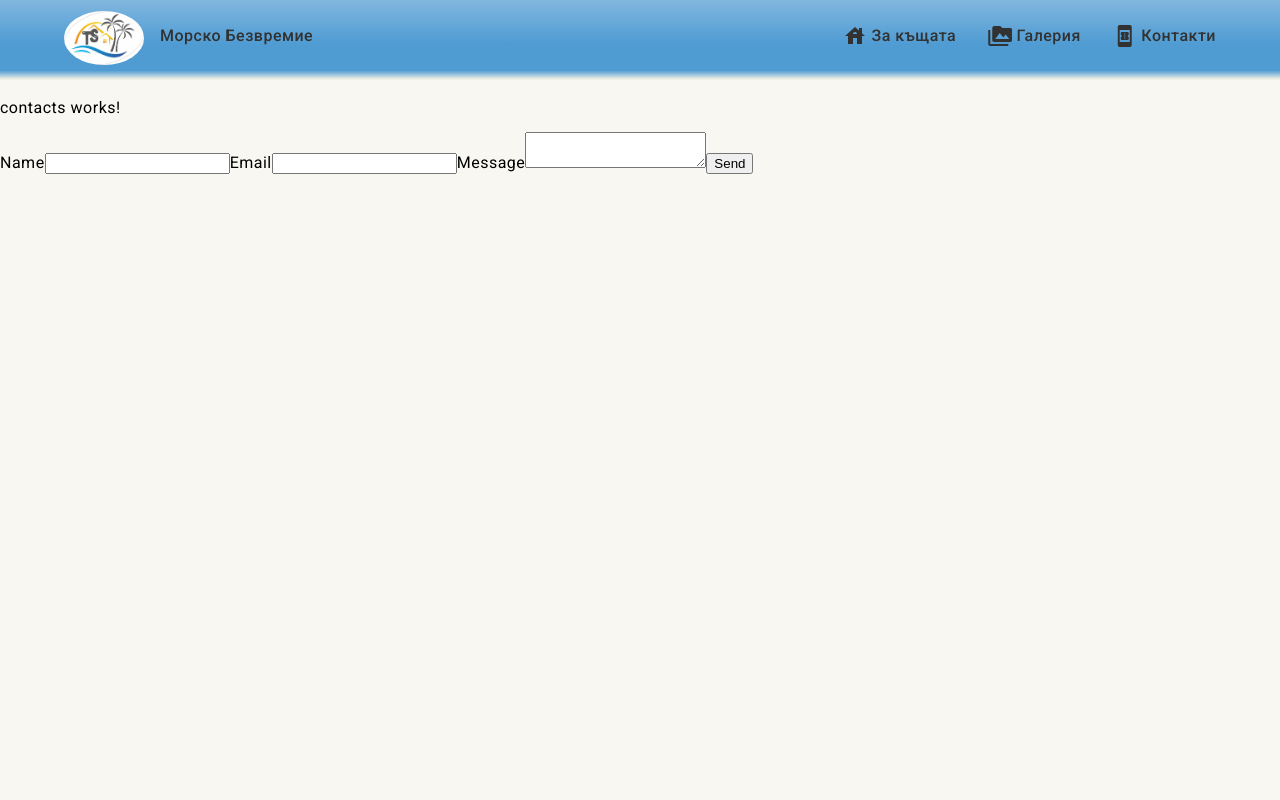
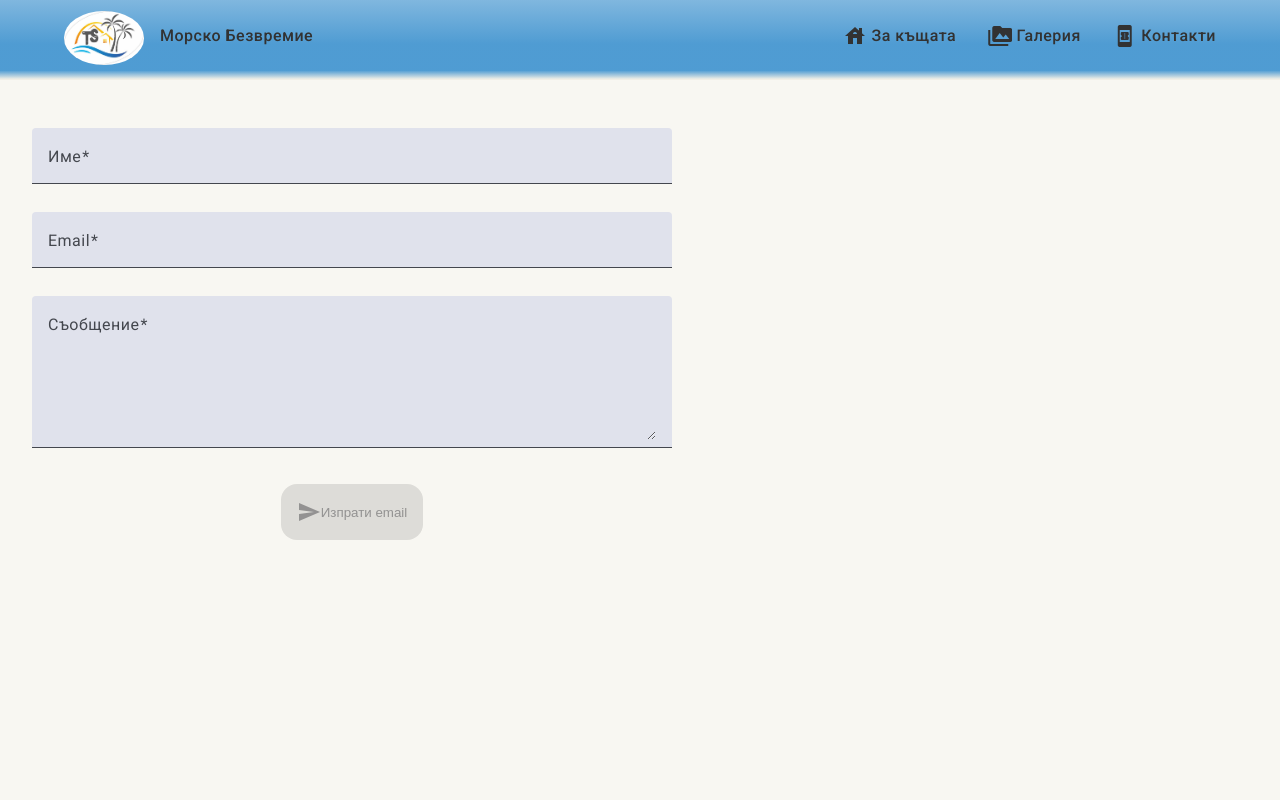
Before and after one commit to LLYS-Phys/timeless-sea-website, an Angular app: page /contacts in a window 1280 px wide. Shown: the top 800 px of the page. Built offline with nearby package versions, Linux system fonts and the light colour scheme.

Commit message:
style contact form and connect validators

```diff
--- a/src/app/contacts/contacts.component.html
+++ b/src/app/contacts/contacts.component.html
@@ -1,10 +1,32 @@
-<p>contacts works!</p>
-<form class="contact-form" (submit)="sendEmail($event)">
-    <label>Name</label>
-    <input type="text" name="user_name">
-    <label>Email</label>
-    <input type="email" name="user_email">
-    <label>Message</label>
-    <textarea name="message"></textarea>
-    <input type="submit" value="Send">
+<form class="contact-form" (submit)="sendEmail($event)" [formGroup]="emailForm">
+    <mat-form-field>
+        <mat-label>Име</mat-label>
+        <input matInput type="text" formControlName="name">
+        @if (this.emailForm.controls.name.invalid && this.emailForm.controls.name.touched) {
+            <mat-error>Моля въведете вашето име!</mat-error>
+        }
+    </mat-form-field>
+    <mat-form-field>
+        <mat-label>Email</mat-label>
+        <input matInput type="text" formControlName="email">
+        @if (this.emailForm.controls.email.invalid && this.emailForm.controls.email.touched) {
+            <mat-error>Моля въведете валиден email адрес!</mat-error>
+        }
+    </mat-form-field>
+    <mat-form-field>
+        <mat-label>Съобщение</mat-label>
+        <textarea matInput formControlName="message" rows="5"></textarea>
+        @if (this.emailForm.controls.message.invalid && this.emailForm.controls.message.touched) {
+            <mat-error>Моля въведете вашето съобщение!</mat-error>
+        }
+    </mat-form-field>
+    <div class="button-container">
+        <button type="submit" [disabled]="buttonStatus || this.email_sent" mat-fab aria-label="Submit Email Form">
+            <mat-icon>send</mat-icon>
+            Изпрати email
+        </button>
+    </div>
+    @if (this.email_sent) {
+        <p class="email-sent">Email sent successfully!</p>
+    }
 </form>
--- a/src/app/contacts/contacts.component.scss
+++ b/src/app/contacts/contacts.component.scss
@@ -0,0 +1,24 @@
+:host{
+    .contact-form{
+        width: 50%;
+        padding: 2rem;
+        display: flex;
+        flex-direction: column;
+        gap: 0.5rem;
+        .button-container {
+            width: 100%;
+            display: flex;
+            justify-content: center;
+            button {
+                margin-top: 0.5rem;
+                width: auto;
+                padding: 0.5rem 1rem;
+            }
+        }
+        .email-sent {
+            color: green;
+            text-align: center;
+            margin-top: 0.5rem;
+        }
+    }
+}
--- a/src/app/contacts/contacts.component.ts
+++ b/src/app/contacts/contacts.component.ts
@@ -2,11 +2,16 @@ import { HttpClient } from '@angular/common/http';
 import { Component, DestroyRef } from '@angular/core';
 import emailjs, { EmailJSResponseStatus } from '@emailjs/browser';
 import { EmailJsType } from './contacts.model';
+import { MatIconModule } from '@angular/material/icon';
+import { MatButtonModule } from '@angular/material/button';
+import { MatInputModule } from '@angular/material/input';
+import { MatFormFieldModule } from '@angular/material/form-field';
+import { FormGroup, FormControl, ReactiveFormsModule, Validators } from '@angular/forms';
 
 @Component({
   selector: 'app-contacts',
   standalone: true,
-  imports: [],
+  imports: [MatIconModule, MatButtonModule, MatInputModule, MatFormFieldModule, ReactiveFormsModule],
   templateUrl: './contacts.component.html',
   styleUrl: './contacts.component.scss'
 })
@@ -14,6 +19,18 @@ export class ContactsComponent {
   constructor(private http: HttpClient, private destroyRef: DestroyRef){}
 
   credentials: EmailJsType = {public_key: '', template_id: '', service_id: ''}
+
+  email_sent: boolean = false
+
+  emailForm = new FormGroup({
+    name: new FormControl({value: '', disabled: this.email_sent}, [Validators.required]),
+    email: new FormControl({value: '', disabled: this.email_sent}, [Validators.required, Validators.email]),
+    message: new FormControl({value: '', disabled: this.email_sent}, [Validators.required])
+  })
+
+  get buttonStatus() {
+    return this.emailForm.status == "VALID" ? false : true
+  }
 
   private fetchEmailjsCredentials () {
     return this.http.get<EmailJsType>('https://timeless-sea-default-rtdb.europe-west1.firebasedatabase.app/emailjs.json')
@@ -44,6 +61,8 @@ export class ContactsComponent {
       .then(
         () => {
           console.log('SUCCESS!');
+          this.email_sent = true
+          this.emailForm.disable()
         },
         (error: any) => {
           console.log('FAILED...', (error as EmailJSResponseStatus).text);
```
